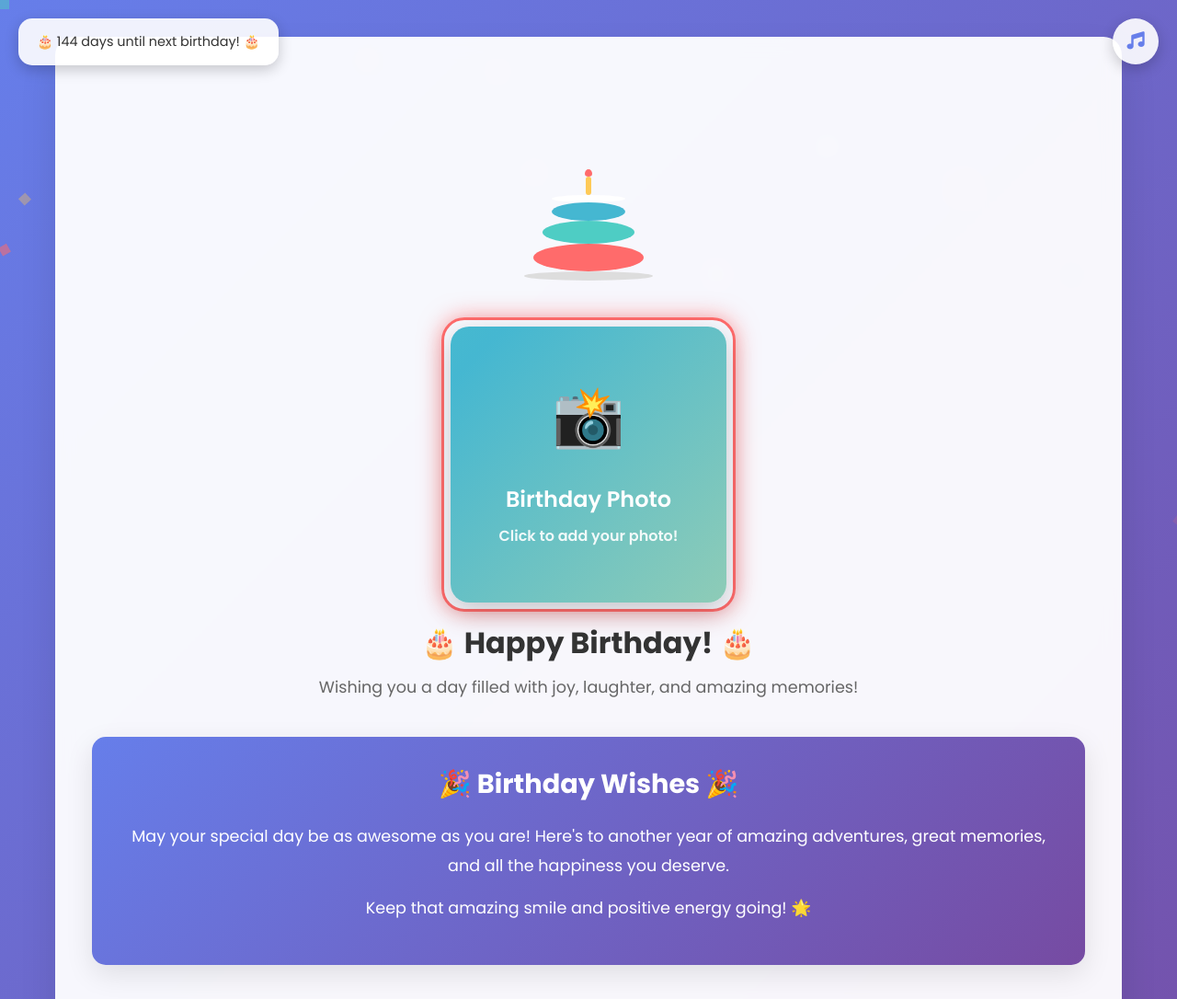
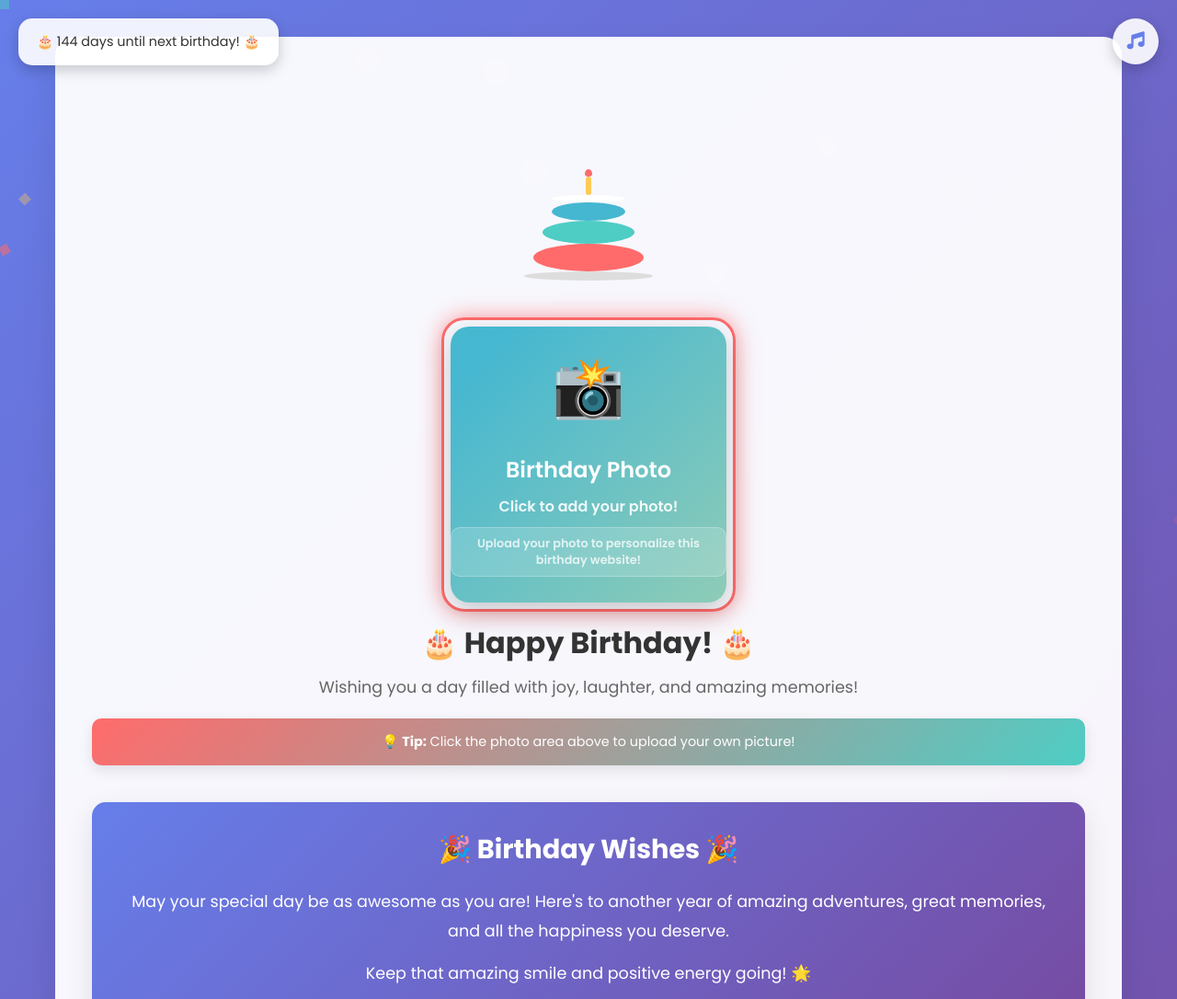
Before and after one commit to suhasupdhya/bdaycelebration, a plain HTML site: page index.html in a window 1280 px wide. Shown: the top 1086 px of the page at 92% size. Drawn offline with Linux system fonts and the light colour scheme.

Commit message:
Add better photo upload instructions and user tips

```diff
--- a/index.html
+++ b/index.html
@@ -50,6 +50,7 @@
                             <div class="placeholder-icon">📸</div>
                             <div class="placeholder-text">Birthday Photo</div>
                             <div class="placeholder-subtext">Click to add your photo!</div>
+                            <div class="upload-instructions">Upload your photo to personalize this birthday website!</div>
                         </div>
                         <input type="file" id="photoInput" accept="image/*" style="display: none;">
                     </div>
@@ -58,6 +59,9 @@
                 <div class="photo-caption">
                     <h2>🎂 Happy Birthday! 🎂</h2>
                     <p>Wishing you a day filled with joy, laughter, and amazing memories!</p>
+                    <div class="photo-tip">
+                        💡 <strong>Tip:</strong> Click the photo area above to upload your own picture!
+                    </div>
                 </div>
             </div>
 
--- a/styles.css
+++ b/styles.css
@@ -286,6 +286,26 @@ body {
     opacity: 0.9;
 }
 
+.upload-instructions {
+    font-size: 0.8rem;
+    opacity: 0.8;
+    margin-top: 10px;
+    padding: 8px 12px;
+    background: rgba(255, 255, 255, 0.2);
+    border-radius: 10px;
+    border: 1px solid rgba(255, 255, 255, 0.3);
+}
+
+.photo-tip {
+    background: linear-gradient(135deg, #ff6b6b, #4ecdc4);
+    color: white;
+    padding: 15px;
+    border-radius: 10px;
+    margin-top: 20px;
+    font-size: 0.9rem;
+    box-shadow: 0 5px 15px rgba(0, 0, 0, 0.1);
+}
+
 @keyframes bounce {
     0%, 100% { transform: translateY(0); }
     50% { transform: translateY(-10px); }
```
